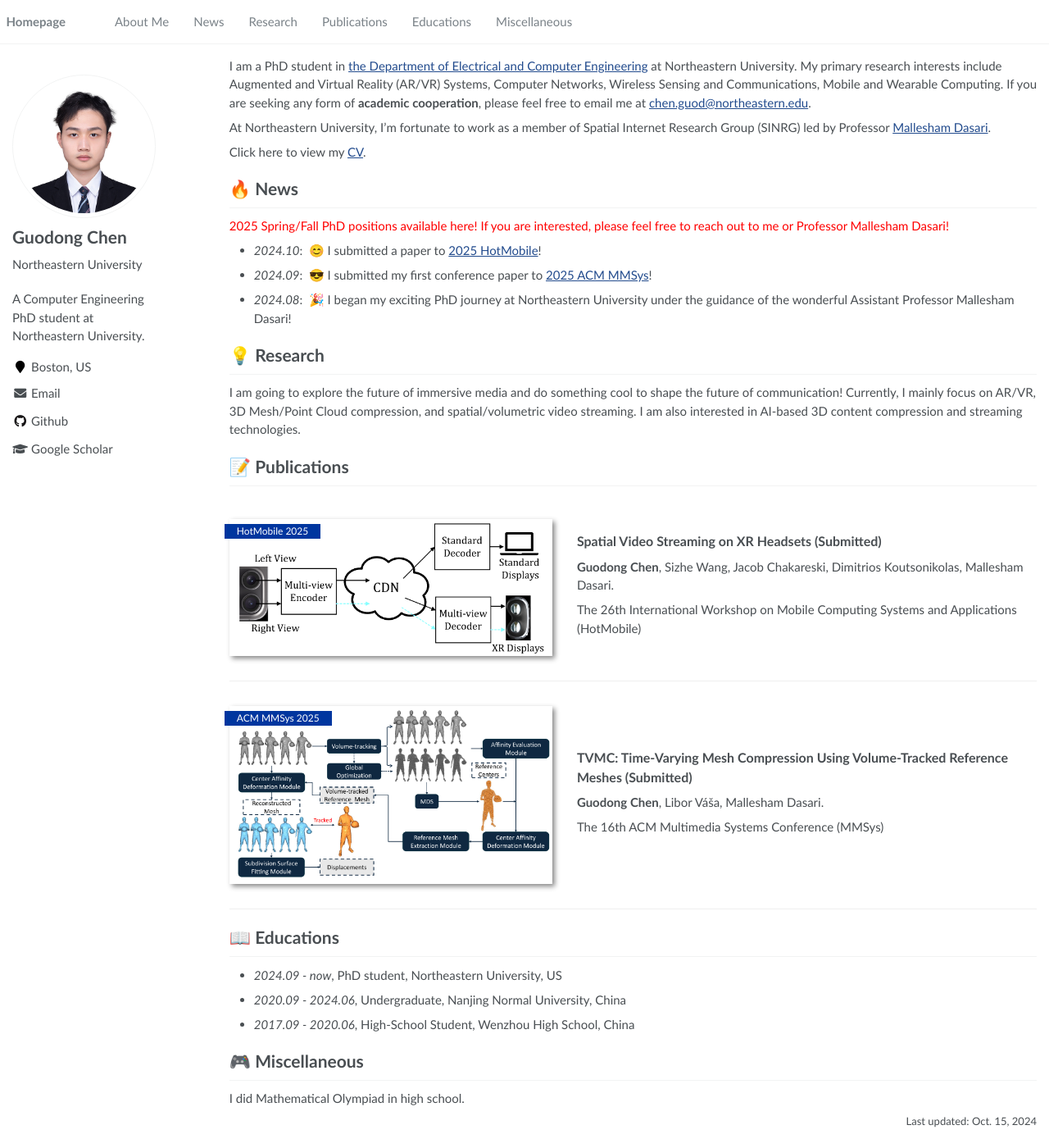
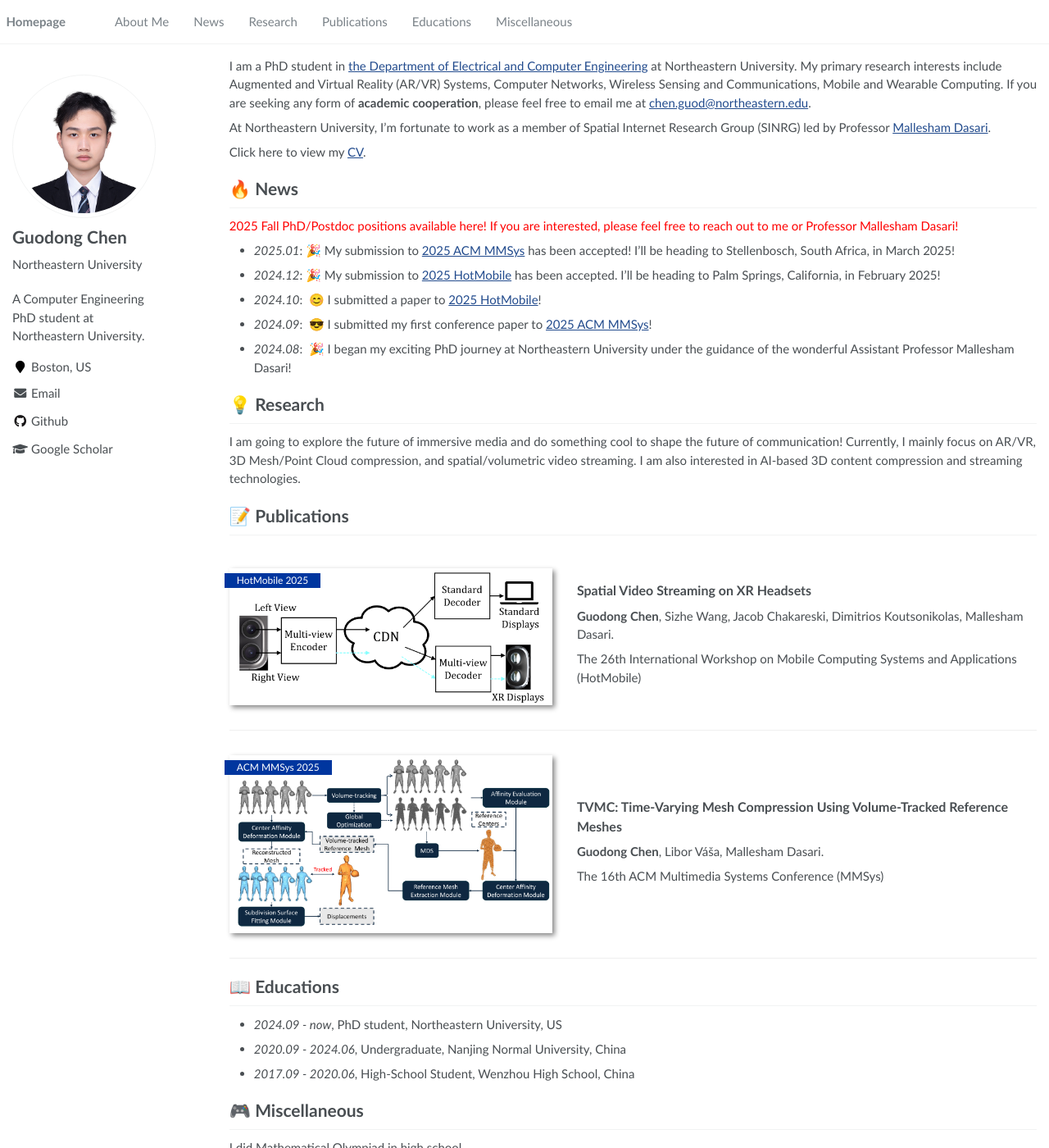
Before and after one commit to frozzzen3/frozzzen3.github.io, a Jekyll site: the page built from _pages/about.md, in a window 1280 px wide and 1400 px high. Shown: the whole window at 82% size. Built offline with Jekyll 4.4.1, drawn with Linux system fonts in a browser that asks for light colours; some of the changed text lies outside the part shown.

Commit message:
update 2025.01.10

```diff
--- a/_pages/about.md
+++ b/_pages/about.md
@@ -26,8 +26,10 @@ Click here to view my [CV](https://frozzzen3.github.io/files/Guodong_Chen_CV_10_
 
 # 🔥 News
 
-<font color='red'>2025 Spring/Fall PhD positions available here! If you are interested, please feel free to reach out to me or Professor Mallesham Dasari! </font>
+<font color='red'>2025 Fall PhD/Postdoc positions available here! If you are interested, please feel free to reach out to me or Professor Mallesham Dasari! </font>
 
+- *2025.01*:  🎉 My submission to [2025 ACM MMSys](https://2025.acmmmsys.org/) has been accepted! I'll be heading to Stellenbosch, South Africa, in March 2025!
+- *2024.12*:  🎉 My submission to [2025 HotMobile](http://www.hotmobile.org/2025/) has been accepted. I'll be heading to Palm Springs, California, in February 2025!
 - *2024.10*: &nbsp;😊 I submitted a paper to [2025 HotMobile](http://www.hotmobile.org/2025/)!
 - *2024.09*: &nbsp;😎 I submitted my first conference paper to [2025 ACM MMSys](https://2025.acmmmsys.org/)!
 - *2024.08*: &nbsp;🎉 I began my exciting PhD journey at Northeastern University under the guidance of the wonderful Assistant Professor Mallesham Dasari!
@@ -41,8 +43,9 @@ I am going to explore the future of immersive media and do something cool to sha
 <div class='paper-box'><div class='paper-box-image'><div><div class="badge">HotMobile 2025</div><img src='images/HotMobile2025.png' alt="sym" width="100%"></div></div>
 <div class='paper-box-text' markdown="1">
 <span style="font-size: 16px; font-weight: bold;">
-            Spatial Video Streaming on XR Headsets (Submitted)
+            Spatial Video Streaming on XR Headsets
     </span>
+
 
 **Guodong Chen**, Sizhe Wang, Jacob Chakareski, Dimitrios Koutsonikolas, Mallesham Dasari.
 
@@ -56,7 +59,7 @@ The 26th International Workshop on Mobile Computing Systems and Applications (Ho
 <div class='paper-box'><div class='paper-box-image'><div><div class="badge">ACM MMSys 2025</div><img src='images/TVMC.png' alt="sym" width="100%"></div></div>
 <div class='paper-box-text' markdown="1">
 <span style="font-size: 16px; font-weight: bold;">
-            TVMC: Time-Varying Mesh Compression Using Volume-Tracked Reference Meshes (Submitted)
+            TVMC: Time-Varying Mesh Compression Using Volume-Tracked Reference Meshes
     </span>
 
 **Guodong Chen**, Libor Váša, Mallesham Dasari.
@@ -80,4 +83,4 @@ I did Mathematical Olympiad in high school.
 
 
 
-<p style="text-align:right;font-size:small;" >Last updated: Oct. 15, 2024</p>
+<p style="text-align:right;font-size:small;" >Last updated: Jan. 10, 2024</p>
```
